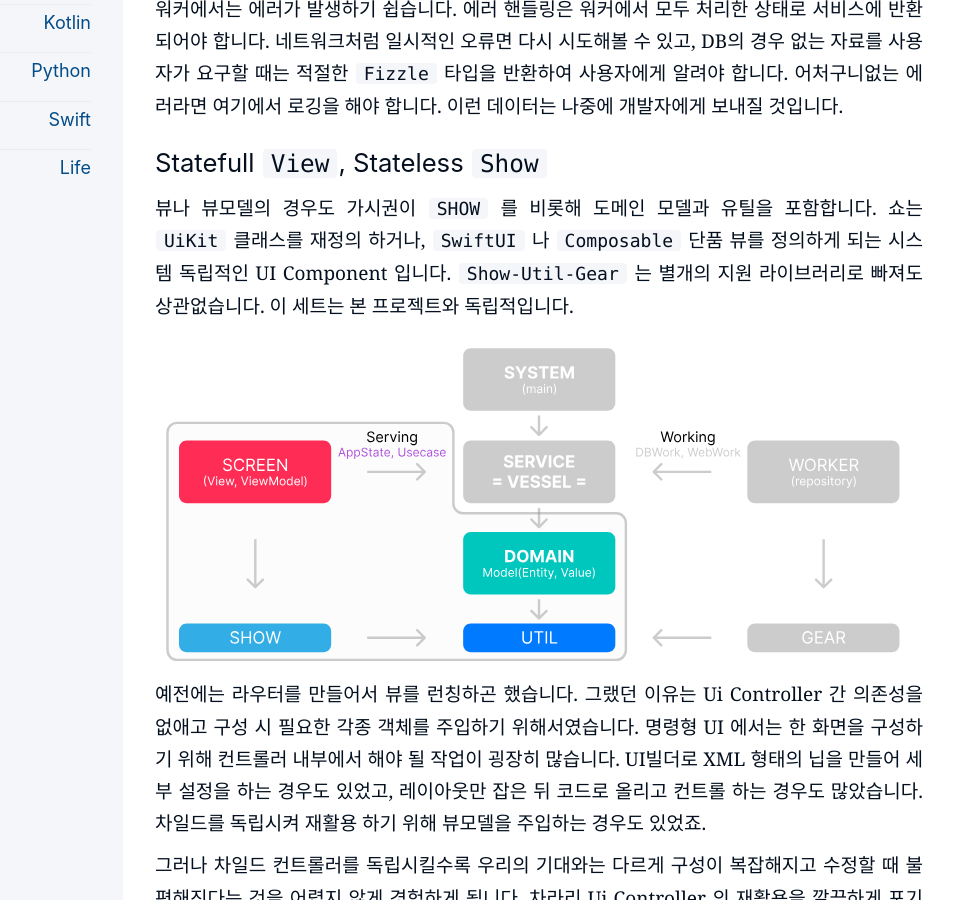
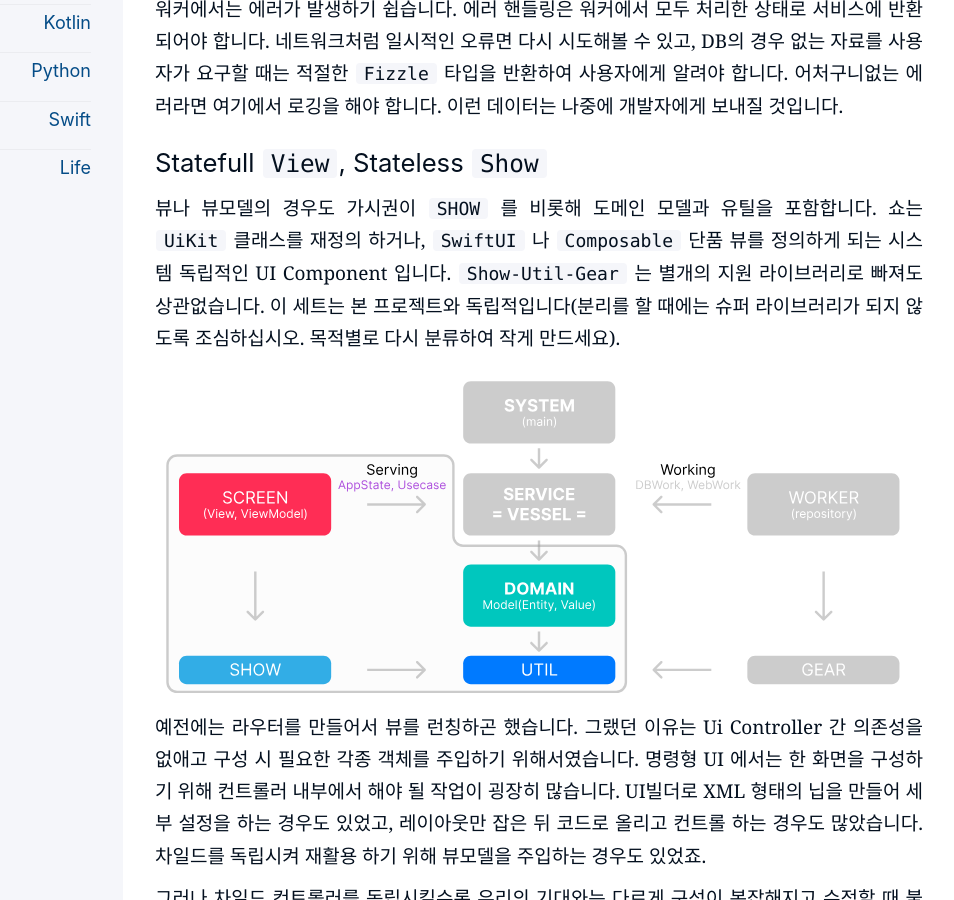
Before and after one commit to kiroshin/kiroshin.github.io, a Jekyll site: the page built from _posts/2024-07-22-hello-pure.md, in a window 1280 px wide and 900 px high, scrolled down 12717 px. Shown: the whole window, without its empty margins (197-1151 px from the left). Built offline with Jekyll 4.4.1, drawn with Linux system fonts in a browser that asks for light colours.

Commit message:
Update 2024-07-22-hello-pure.md

```diff
--- a/_posts/2024-07-22-hello-pure.md
+++ b/_posts/2024-07-22-hello-pure.md
@@ -441,7 +441,7 @@
 
 ## Statefull `View`, Stateless `Show`
 
-뷰나 뷰모델의 경우도 가시권이 `SHOW` 를 비롯해 도메인 모델과 유틸을 포함합니다. 쇼는 `UiKit` 클래스를 재정의 하거나, `SwiftUI` 나 `Composable` 단품 뷰를 정의하게 되는 시스템 독립적인 UI Component 입니다. `Show-Util-Gear` 는 별개의 지원 라이브러리로 빠져도 상관없습니다. 이 세트는 본 프로젝트와 독립적입니다.
+뷰나 뷰모델의 경우도 가시권이 `SHOW` 를 비롯해 도메인 모델과 유틸을 포함합니다. 쇼는 `UiKit` 클래스를 재정의 하거나, `SwiftUI` 나 `Composable` 단품 뷰를 정의하게 되는 시스템 독립적인 UI Component 입니다. `Show-Util-Gear` 는 별개의 지원 라이브러리로 빠져도 상관없습니다. 이 세트는 본 프로젝트와 독립적입니다(분리를 할 때에는 슈퍼 라이브러리가 되지 않도록 조심하십시오. 목적별로 다시 분류하여 작게 만드세요).
 
 ![Screen visibility](/assets/architecture-screen-visibility.svg)
 
```
